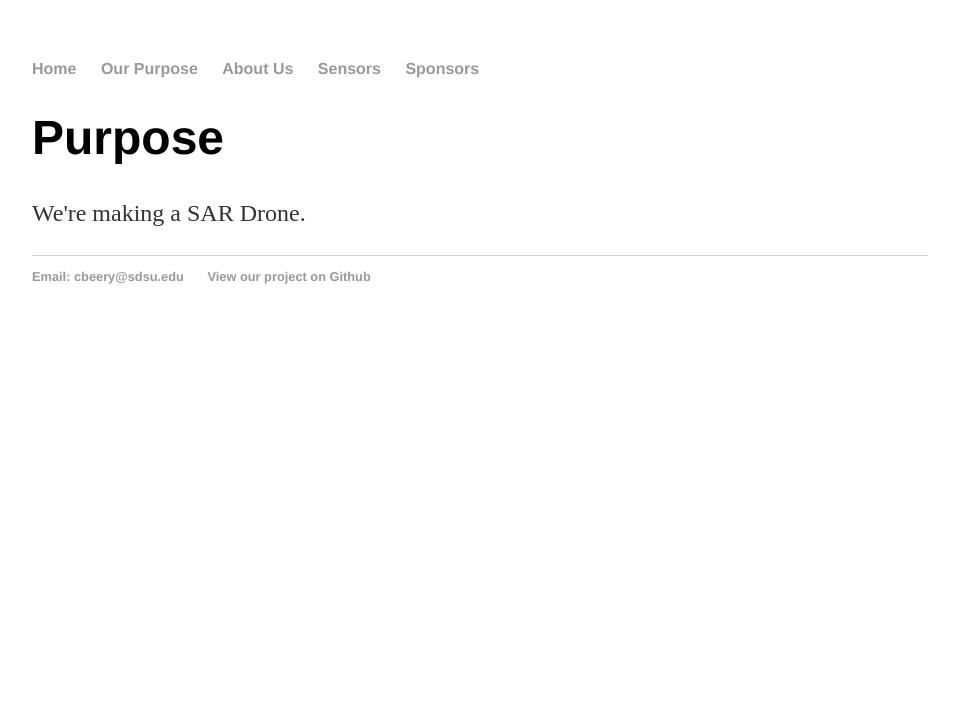
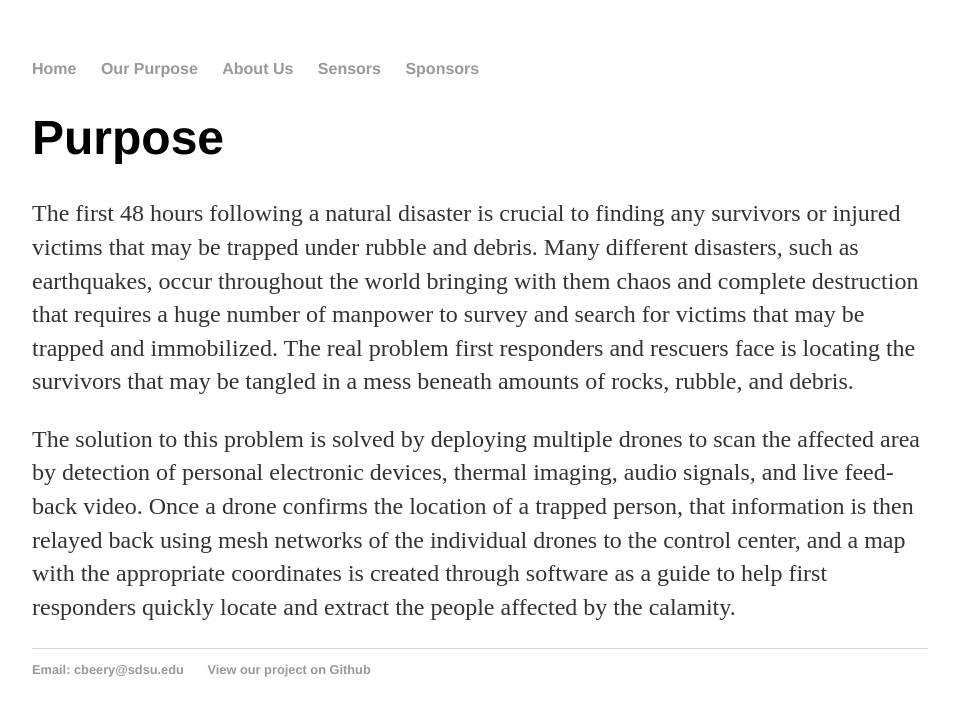
Before and after one commit to ColtonBeery/sarbumblebees, a Jekyll site: the page built from purpose/index.html, in a window 1280 px wide. Shown: the top 716 px of the page, without its empty margins (160-1119 px from the left). Built offline with Jekyll 4.4.1, drawn with Linux system fonts in a browser that asks for light colours.

Commit message:
Update Project Description page to match Aiven's

```diff
--- a/purpose/index.html
+++ b/purpose/index.html
@@ -4,5 +4,6 @@ title: SAR Bumblebees
 ---
 <div class="blurb">
 	<h1>Purpose</h1>
-	<p>We're making a SAR Drone.</p>
+	<p>The first 48 hours following a natural disaster is crucial to finding any survivors or injured victims that may be trapped under rubble and debris. Many different disasters, such as earthquakes, occur throughout the world bringing with them chaos and complete destruction that requires a huge number of manpower to survey and search for victims that may be trapped and immobilized. The real problem first responders and rescuers face is locating the survivors that may be tangled in a mess beneath amounts of rocks, rubble, and debris.</p>
+	<p> The solution to this problem is solved by deploying multiple drones to scan the affected area by detection of personal electronic devices, thermal imaging, audio signals, and live feed-back video. Once a drone confirms the location of a trapped person, that information is then relayed back using mesh networks of the individual drones to the control center, and a map with the appropriate coordinates is created through software as a guide to help first responders quickly locate and extract the people affected by the calamity.</p>
 </div><!-- /.blurb -->
```
